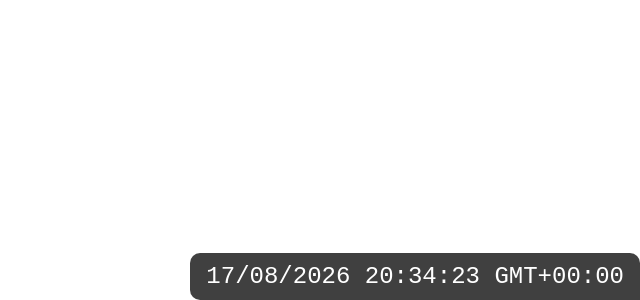
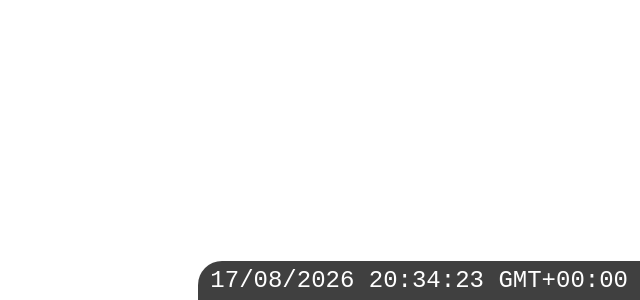
Before and after one commit to AnonymerNiklasistanonym/obs-overlay-clock, a React (Vite) app: page / in a window 1280 px wide. Shown: the part 500-800 px from the top of the page, without its empty margins (640-1280 px from the left). Built offline with nearby package versions, Linux system fonts and the light colour scheme.

Commit message:
chore: convert css values to variables

```diff
--- a/src/pages/Overlay.css
+++ b/src/pages/Overlay.css
@@ -1,6 +1,10 @@
 :root {
-  --clock-font-size: 3rem;
+  --clock-font: monospace;
+  --clock-font-size: 1.5rem;
+  --clock-border-radius: 1.5rem;
   --clock-padding: 0.25em;
+  --clock-font-color: #fff;
+  --clock-bg-color: rgba(0, 0, 0, 0.75);
 }
 
 #clock-wrapper {
@@ -15,19 +19,21 @@
   font-size: var(--clock-font-size);
   /* Make element only as big as its content */
   display: inline-block;
-  font-family: monospace;
-  color: #fff;
-  border-radius: 10px;
-  padding: 10px;
-  background-color: rgba(0, 0, 0, 0.75);
+  font-family: var(--clock-font);
+  color: var(--clock-font-color);
+  border-radius: var(--clock-border-radius);
+  padding: var(--clock-padding);
+  background-color: var(--clock-bg-color);
   /* Enable aligning it over the whole website */
   position: absolute;
 }
+
 #clock-time,
 #clock-note,
 #clock-country {
   padding: var(--clock-padding);
 }
+
 #clock-country > svg {
   /* Make it as tall as the text */
   height: 1em;
@@ -39,30 +45,55 @@
 #clock.left {
   left: 0;
 }
+
 #clock.center {
   left: 50%;
   transform: translateX(-50%);
 }
+
 #clock.right {
   right: 0;
 }
+
 /* Vertical */
 #clock.top {
   top: 0;
 }
+
 #clock.bottom {
   bottom: 0;
 }
 
 #clock.left.bottom {
+  border-bottom-right-radius: 0;
+  border-bottom-left-radius: 0;
+  border-top-left-radius: 0;
+}
+
+#clock.right.bottom {
+  border-bottom-right-radius: 0;
+  border-bottom-left-radius: 0;
+  border-top-right-radius: 0;
+}
+
+#clock.center.bottom {
+  border-bottom-right-radius: 0;
   border-bottom-left-radius: 0;
 }
-#clock.right.bottom {
+
+#clock.left.top {
+  border-top-right-radius: 0;
+  border-top-left-radius: 0;
+  border-bottom-left-radius: 0;
+}
+
+#clock.right.top {
+  border-top-right-radius: 0;
+  border-top-left-radius: 0;
   border-bottom-right-radius: 0;
 }
-#clock.left.top {
+
+#clock.center.top {
+  border-top-right-radius: 0;
   border-top-left-radius: 0;
 }
-#clock.right.top {
-  border-top-right-radius: 0;
-}
```
